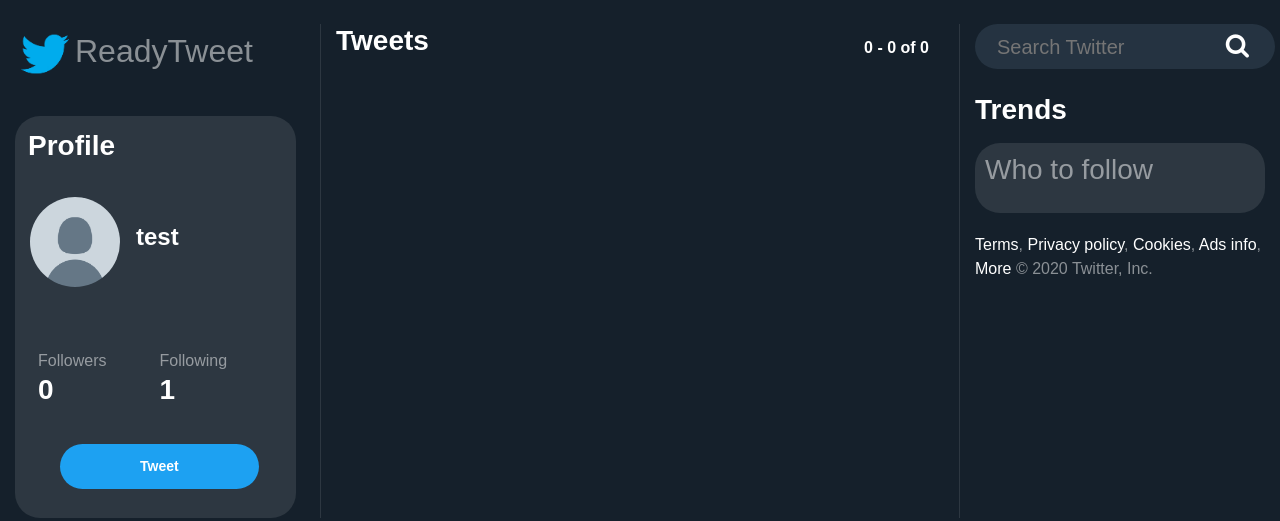
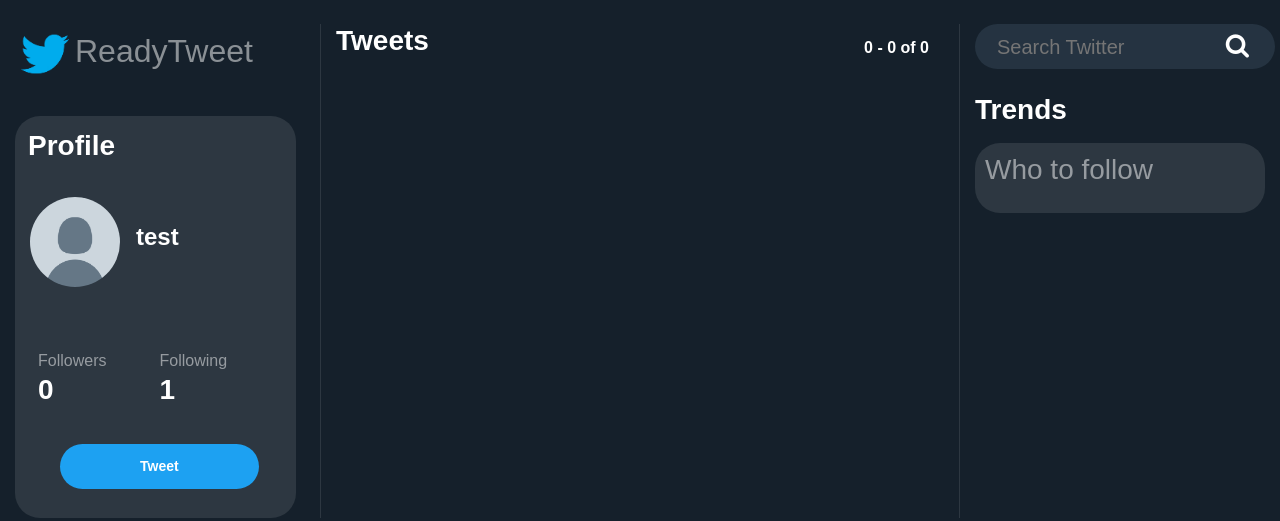
Before and after one commit to RyanB28/ProjectDDjango, a Django app: page / in a window 1280 px wide. Shown: the part 57-578 px from the top of the page. Run offline with Django 3.2, Linux system fonts and the light colour scheme; a user stored in the database is signed in; data comes from the database, SQL or seed files in the repository; both versions use the stored data as it was after the commit; data that the repository does not hold is empty; some libraries are stand-ins or nearby versions.

Commit message:
Terms tot ads info weggehaald

```diff
--- a/blog/templates/blog/home.html
+++ b/blog/templates/blog/home.html
@@ -262,12 +262,12 @@
 
                 </article>
                 {% endif %}
-                <p><a href="">Terms</a>,
-<a href="">Privacy policy</a>,
-<a href="">Cookies</a>,
-<a href="">Ads info</a>,
-<a href="">More</a>
-© 2020 Twitter, Inc.</p>
+                <!-- <p><a href="">Terms</a>,
+                <a href="">Privacy policy</a>,
+                <a href="">Cookies</a>,
+                <a href="">Ads info</a>,
+                <a href="">More</a>
+                © 2020 Twitter, Inc.</p> -->
 
         </div>
     </div>
```
Also changed, not shown: db.sqlite3.
